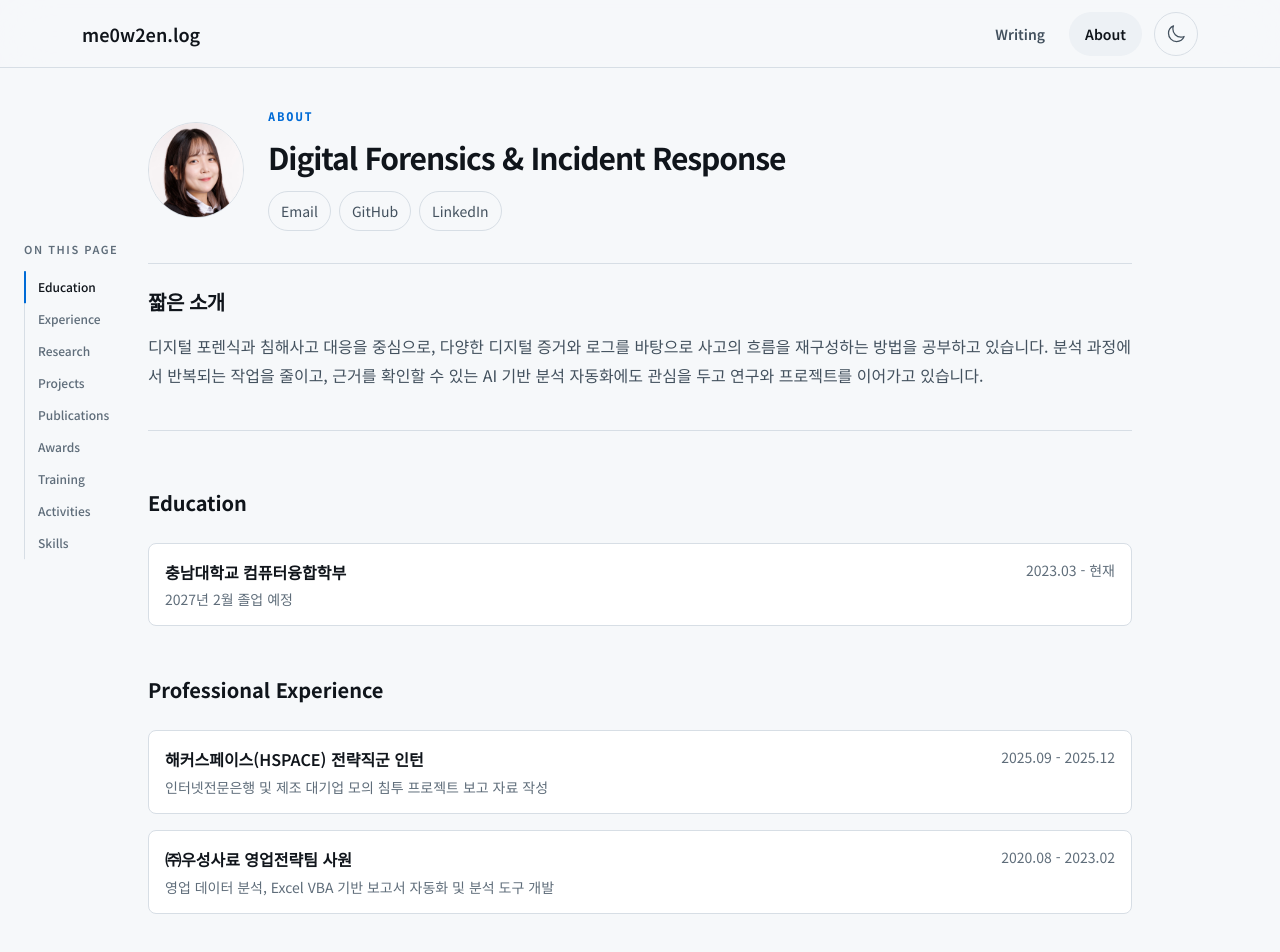
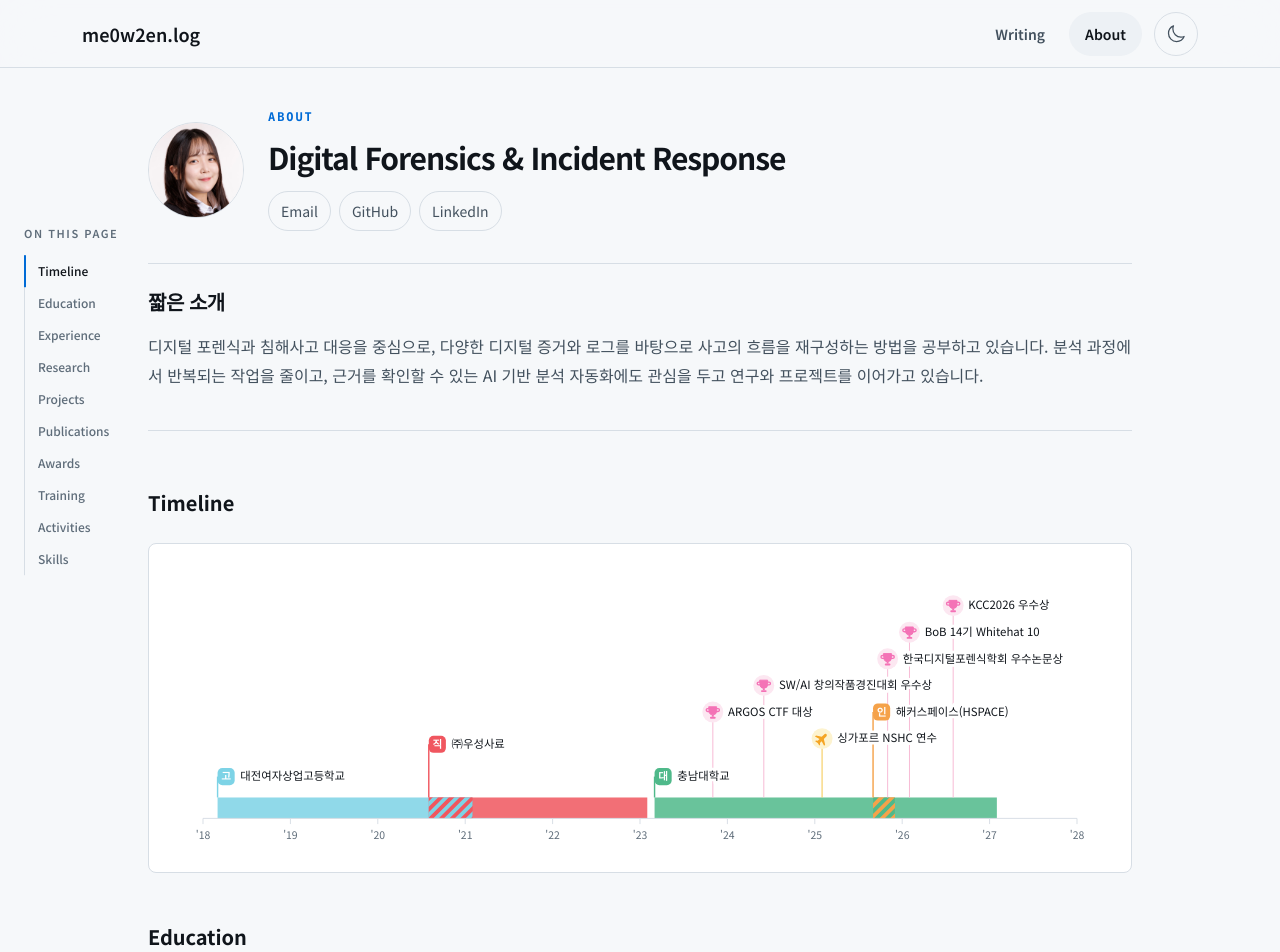
Before and after one commit to me0w2en/me0w2en.github.io, a Next.js app: page /about in a window 1280 px wide. Shown: the top 952 px of the page. Built offline with nearby package versions, Linux system fonts and the light colour scheme.

Commit message:
feat: About 페이지에 경력 타임라인 추가

```diff
--- a/app/about/page.tsx
+++ b/app/about/page.tsx
@@ -2,6 +2,7 @@ import type { Metadata } from 'next';
 import Image from 'next/image';
 import Link from 'next/link';
 import { AboutSectionNav } from '@/components/about/AboutSectionNav';
+import { CareerTimeline } from '@/components/about/CareerTimeline';
 import { ProjectsSection } from '@/components/about/ProjectsSection';
 
 type ActivityItem = {
@@ -107,6 +108,14 @@ export default function AboutPage() {
             </p>
           </div>
         </header>
+
+        {/* Timeline */}
+        <section id="timeline" className="mb-12 scroll-mt-24">
+          <h2 className="text-[20px] font-bold text-foreground mb-6">
+            Timeline
+          </h2>
+          <CareerTimeline />
+        </section>
 
         {/* 학력 */}
         <section id="education" className="mb-12 scroll-mt-24">
--- a/components/about/AboutSectionNav.tsx
+++ b/components/about/AboutSectionNav.tsx
@@ -3,6 +3,7 @@
 import { useEffect, useState } from 'react';
 
 const sections = [
+  { id: 'timeline', label: 'Timeline' },
   { id: 'education', label: 'Education' },
   { id: 'experience', label: 'Experience' },
   { id: 'research', label: 'Research' },
--- /dev/null
+++ b/components/about/CareerTimeline.tsx
@@ -0,0 +1,211 @@
+type Category = 'school' | 'university' | 'job' | 'intern';
+
+type Span = {
+  category: Category;
+  label: string;
+  start: string; // YYYY.MM
+  end: string; // YYYY.MM
+  level: number; // 라벨 높이 단계 (0이 가장 아래)
+};
+
+type Marker = {
+  kind: 'award' | 'abroad';
+  label: string;
+  date: string; // YYYY.MM
+  level: number;
+};
+
+const markerStyle = {
+  award: { line: '#f7b8d3', halo: '#fce7f1' },
+  abroad: { line: '#f5c542', halo: '#fdf3cf' },
+};
+
+const categoryStyle: Record<Category, { tag: string; color: string }> = {
+  school: { tag: '고', color: '#7dd3e6' },
+  university: { tag: '대', color: '#4fb98a' },
+  job: { tag: '직', color: '#f0565f' },
+  intern: { tag: '인', color: '#f5a24a' },
+};
+
+const spans: Span[] = [
+  { category: 'school', label: '대전여자상업고등학교', start: '2018.03', end: '2021.02', level: 0 },
+  { category: 'job', label: '㈜우성사료', start: '2020.08', end: '2023.02', level: 1 },
+  { category: 'university', label: '충남대학교', start: '2023.03', end: '2027.02', level: 0 },
+  { category: 'intern', label: '해커스페이스(HSPACE)', start: '2025.09', end: '2025.12', level: 2 },
+];
+
+const markers: Marker[] = [
+  { kind: 'award', label: 'ARGOS CTF 대상', date: '2023.11', level: 0 },
+  { kind: 'award', label: 'SW/AI 창의작품경진대회 우수상', date: '2024.06', level: 1 },
+  { kind: 'abroad', label: '싱가포르 NSHC 연수', date: '2025.02', level: -1 },
+  { kind: 'award', label: '한국디지털포렌식학회 우수논문상', date: '2025.11', level: 2 },
+  { kind: 'award', label: 'BoB 14기 Whitehat 10', date: '2026.02', level: 3 },
+  { kind: 'award', label: 'KCC2026 우수상', date: '2026.08', level: 4 },
+];
+
+const START_YEAR = 2018;
+const END_YEAR = 2028;
+const WIDTH = 1000;
+const PAD_X = 40;
+const BAR_Y = 250;
+const BAR_H = 22;
+const SPAN_LABEL_BASE = BAR_Y - 22;
+const SPAN_LEVEL_GAP = 34;
+const AWARD_LABEL_BASE = 160;
+const AWARD_LEVEL_GAP = 28;
+const HEIGHT = BAR_Y + BAR_H + 40;
+
+function toDecimalYear(date: string) {
+  const [year, month] = date.split('.').map(Number);
+  return year + (month - 1) / 12;
+}
+
+function x(date: string) {
+  const ratio = (toDecimalYear(date) - START_YEAR) / (END_YEAR - START_YEAR);
+  return PAD_X + ratio * (WIDTH - PAD_X * 2);
+}
+
+// 서로 겹치는 기간 쌍 (사선 줄무늬로 표시)
+const overlaps = spans.flatMap((a, i) =>
+  spans.slice(i + 1).flatMap((b) => {
+    const start = Math.max(toDecimalYear(a.start), toDecimalYear(b.start));
+    const end = Math.min(toDecimalYear(a.end), toDecimalYear(b.end));
+    return start < end ? [{ a, b, start, end }] : [];
+  }),
+);
+
+function xFromYear(year: number) {
+  return PAD_X + ((year - START_YEAR) / (END_YEAR - START_YEAR)) * (WIDTH - PAD_X * 2);
+}
+
+const years = Array.from({ length: END_YEAR - START_YEAR + 1 }, (_, i) => START_YEAR + i);
+
+function TrophyIcon({ cx, cy }: { cx: number; cy: number }) {
+  return (
+    <g transform={`translate(${cx - 7}, ${cy - 7})`} fill="#f472b6" stroke="#f472b6" strokeLinecap="round" strokeLinejoin="round">
+      {/* 손잡이 */}
+      <path d="M3 3.5 H1.5 a1.5 1.5 0 0 0 0 3 H3 M11 3.5 h1.5 a1.5 1.5 0 0 1 0 3 H11" fill="none" strokeWidth={1.4} />
+      {/* 컵 */}
+      <path d="M3 1.5 h8 v4.5 a4 4 0 0 1 -8 0 z" strokeWidth={1} />
+      {/* 기둥과 받침 */}
+      <rect x={6} y={10} width={2} height={2} strokeWidth={0} />
+      <rect x={4} y={12} width={6} height={2} rx={1} strokeWidth={0} />
+    </g>
+  );
+}
+
+function AirplaneIcon({ cx, cy }: { cx: number; cy: number }) {
+  return (
+    <g transform={`translate(${cx - 7}, ${cy - 7}) rotate(45 7 7)`} fill="#f5a524">
+      <path d="M7 0.5 c1 0 1.6 1 1.6 2.2 v3.3 l5.2 3.2 v1.6 l-5.2 -1.6 v2.6 l1.5 1.2 v1.2 L7 13.5 l-3.1 0.7 v-1.2 l1.5 -1.2 v-2.6 l-5.2 1.6 v-1.6 l5.2 -3.2 v-3.3 C5.4 1.5 6 0.5 7 0.5 z" />
+    </g>
+  );
+}
+
+export function CareerTimeline() {
+  return (
+    <div className="overflow-x-auto rounded-lg border border-border-color bg-background-secondary p-4">
+      <svg
+        viewBox={`0 0 ${WIDTH} ${HEIGHT}`}
+        role="img"
+        aria-label="학력, 경력, 수상 이력 타임라인"
+        className="min-w-[720px] w-full text-foreground"
+      >
+        {/* 1단계: 막대와 세로선 */}
+        {spans.map((span) => {
+          const x1 = x(span.start);
+          const { color } = categoryStyle[span.category];
+          const labelY = SPAN_LABEL_BASE - span.level * SPAN_LEVEL_GAP;
+          return (
+            <g key={span.label}>
+              <rect x={x1} y={BAR_Y} width={x(span.end) - x1} height={BAR_H} fill={color} fillOpacity={0.85} />
+              <line x1={x1} y1={labelY} x2={x1} y2={BAR_Y} stroke={color} strokeWidth={1.5} />
+            </g>
+          );
+        })}
+        {overlaps.map(({ a, b, start, end }, i) => {
+          const id = `overlap-${i}`;
+          const ox = xFromYear(start);
+          return (
+            <g key={id}>
+              <defs>
+                <pattern id={id} width={8} height={8} patternUnits="userSpaceOnUse" patternTransform="rotate(45)">
+                  <rect width={4} height={8} fill={categoryStyle[a.category].color} />
+                  <rect x={4} width={4} height={8} fill={categoryStyle[b.category].color} />
+                </pattern>
+              </defs>
+              <rect x={ox} y={BAR_Y} width={xFromYear(end) - ox} height={BAR_H} fill={`url(#${id})`} />
+            </g>
+          );
+        })}
+        {markers.map((marker) => {
+          const ax = x(marker.date);
+          const labelY = AWARD_LABEL_BASE - marker.level * AWARD_LEVEL_GAP;
+          return (
+            <line
+              key={marker.label}
+              x1={ax}
+              y1={labelY + 10}
+              x2={ax}
+              y2={BAR_Y}
+              stroke={markerStyle[marker.kind].line}
+              strokeWidth={1}
+            />
+          );
+        })}
+
+        {/* 2단계: 아이콘과 라벨 (항상 선 위에 그려짐) */}
+        {spans.map((span) => {
+          const x1 = x(span.start);
+          const { color, tag } = categoryStyle[span.category];
+          const labelY = SPAN_LABEL_BASE - span.level * SPAN_LEVEL_GAP;
+          return (
+            <g key={span.label}>
+              <rect x={x1} y={labelY - 9} width={18} height={18} rx={5} fill={color} />
+              <text x={x1 + 9} y={labelY + 4} textAnchor="middle" fontSize={11} fontWeight={700} fill="#fff">
+                {tag}
+              </text>
+              <text x={x1 + 24} y={labelY + 4} fontSize={12} fill="currentColor" paintOrder="stroke" stroke="var(--background-secondary)" strokeWidth={6}>
+                {span.label}
+              </text>
+            </g>
+          );
+        })}
+        {markers.map((marker) => {
+          const ax = x(marker.date);
+          const labelY = AWARD_LABEL_BASE - marker.level * AWARD_LEVEL_GAP;
+          return (
+            <g key={marker.label}>
+              <circle cx={ax} cy={labelY} r={11} fill={markerStyle[marker.kind].halo} />
+              {marker.kind === 'award' ? <TrophyIcon cx={ax} cy={labelY} /> : <AirplaneIcon cx={ax} cy={labelY} />}
+              <text x={ax + 16} y={labelY + 4} fontSize={12} fill="currentColor" paintOrder="stroke" stroke="var(--background-secondary)" strokeWidth={6}>
+                {marker.label}
+              </text>
+            </g>
+          );
+        })}
+
+        {/* 연도 축 */}
+        <line
+          x1={PAD_X}
+          y1={BAR_Y + BAR_H}
+          x2={WIDTH - PAD_X}
+          y2={BAR_Y + BAR_H}
+          stroke="var(--border-color)"
+          strokeWidth={1}
+        />
+        {years.map((year) => {
+          const tx = x(`${year}.01`);
+          return (
+            <g key={year}>
+              <line x1={tx} y1={BAR_Y + BAR_H} x2={tx} y2={BAR_Y + BAR_H + 6} stroke="var(--border-color)" />
+              <text x={tx} y={BAR_Y + BAR_H + 22} textAnchor="middle" fontSize={11} fill="var(--text-muted)">
+                &apos;{String(year).slice(2)}
+              </text>
+            </g>
+          );
+        })}
+      </svg>
+    </div>
+  );
+}
```
